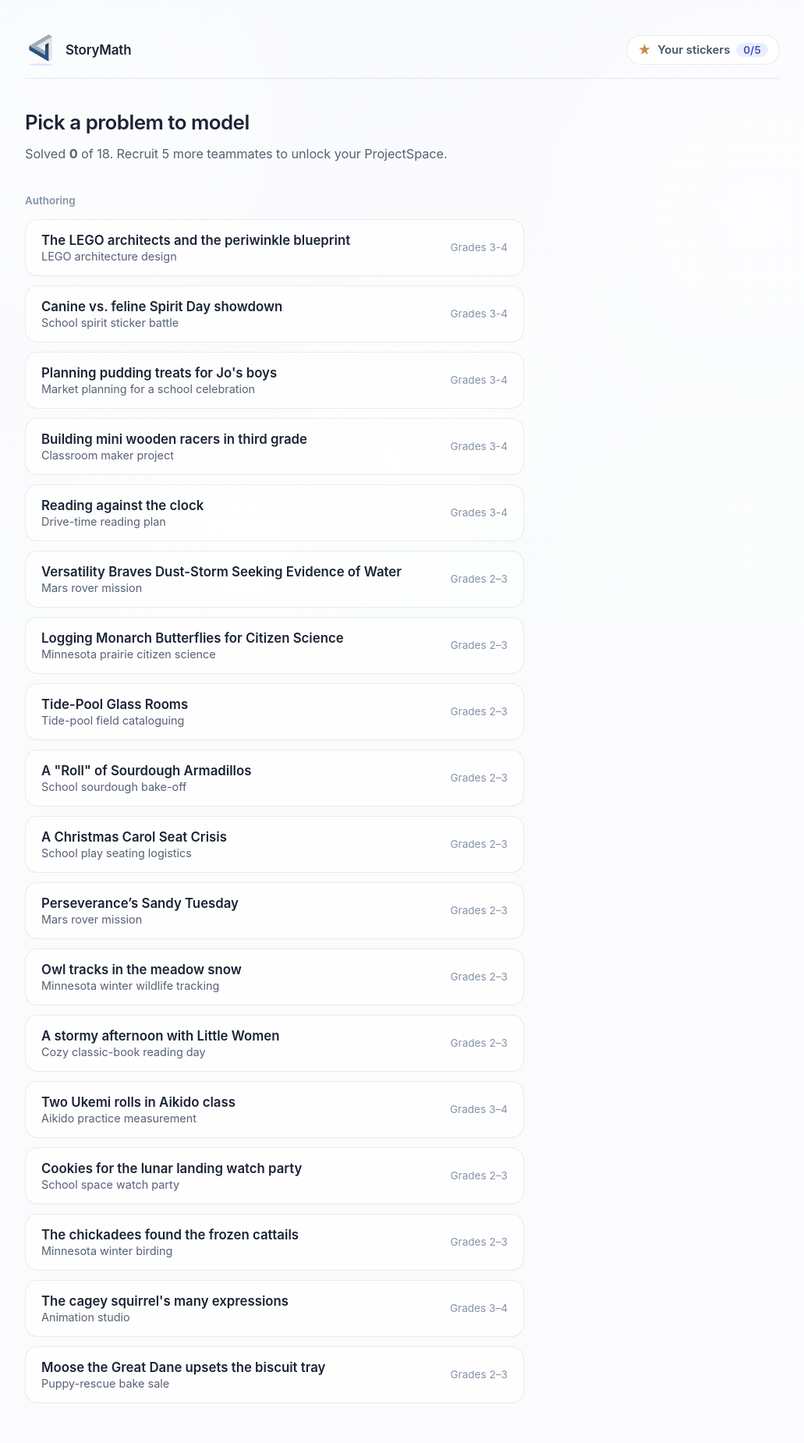
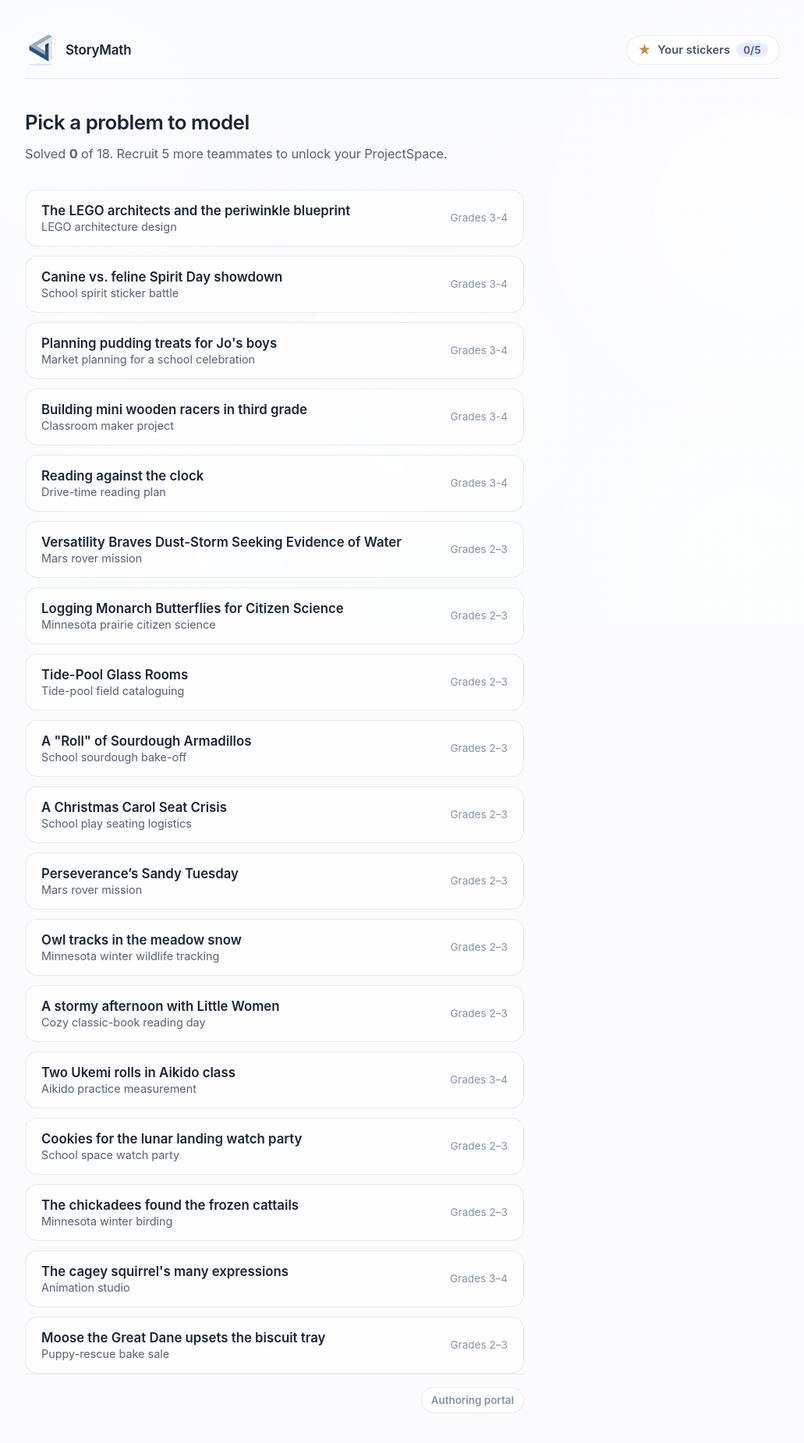
Before and after one commit to Farechiga/StoryMath, a React (Vite) app in the folder storymath-change-engine-starter/: page / in a window 1280 px wide. Shown: the top 1850 px of the page at 78% size, without its empty margins (124-1155 px from the left). Built offline with nearby package versions, Linux system fonts and the light colour scheme.

Commit message:
Add bottom authoring portal button

```diff
--- a/storymath-change-engine-starter/src/studio/MenuView.tsx
+++ b/storymath-change-engine-starter/src/studio/MenuView.tsx
@@ -47,10 +47,6 @@ export function MenuView() {
           ? "Your ProjectSpace is unlocked — open Your stickers to build it."
           : `Recruit ${Math.max(0, goal - earned.length)} more teammate${goal - earned.length === 1 ? "" : "s"} to unlock your ProjectSpace.`}
       </p>
-      <button type="button" className="authoring-link" onClick={openAuthoring}>
-        Authoring
-      </button>
-
       <ul className="problem-list">
         {orderedProblems.map((p) => {
           const solved = solvedProblemIds.includes(p.id);
@@ -69,6 +65,12 @@ export function MenuView() {
           );
         })}
       </ul>
+
+      <div className="authoring-portal">
+        <button type="button" className="authoring-portal__button" onClick={openAuthoring}>
+          Authoring portal
+        </button>
+      </div>
     </main>
   );
 }
--- a/storymath-change-engine-starter/src/styles/studio.css
+++ b/storymath-change-engine-starter/src/styles/studio.css
@@ -111,18 +111,27 @@
   color: var(--fit-green);
   font-weight: 600;
 }
-.authoring-link {
+.authoring-portal {
   position: relative;
   z-index: 1;
-  margin: 0 0 var(--sp-4);
-  padding: 0;
-  border: 0;
-  background: none;
+  max-width: 640px;
+  margin: var(--sp-7) 0 0;
+  padding-top: var(--sp-4);
+  border-top: 1px solid var(--hairline);
+  display: flex;
+  justify-content: flex-end;
+}
+.authoring-portal__button {
+  padding: 8px 12px;
+  border-radius: var(--r-pill);
+  border: 1px solid var(--hairline);
+  background: var(--surface-strong);
   color: var(--ink-faint);
   font-size: 0.84rem;
   font-weight: 560;
 }
-.authoring-link:hover {
+.authoring-portal__button:hover {
+  border-color: var(--accent);
   color: var(--accent);
 }
 
```
Also changed, not shown: 1 other file (tests, documents, lock files or other folders).
